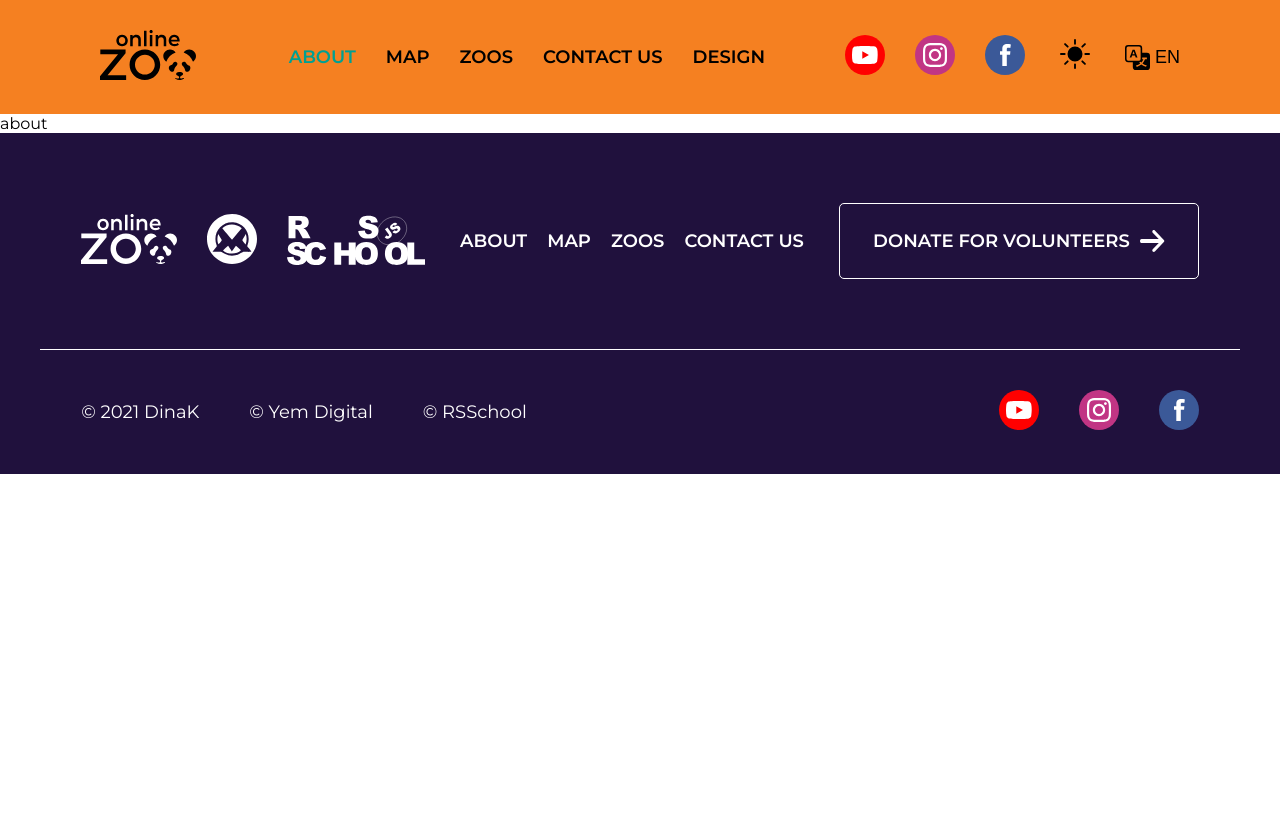
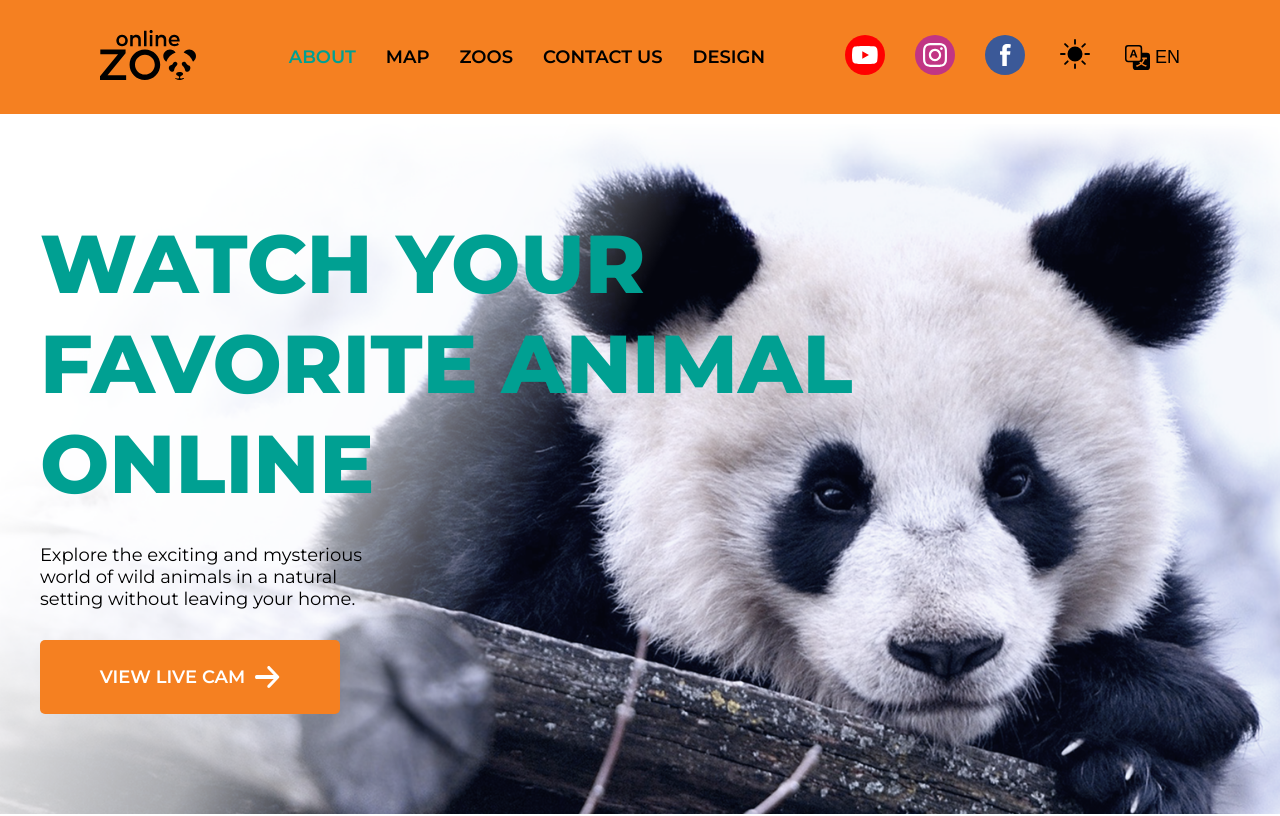
Before and after one commit to Hakimbek/my-online-zoo, a React (Vite) app: page /about in a window 1280 px wide. Shown: the top 816 px of the page. Built offline with nearby package versions, Linux system fonts and the light colour scheme.

Commit message:
feat: add animal section

```diff
--- /dev/null
+++ b/src/components/about/About.module.css
@@ -0,0 +1,115 @@
+.animal > div {
+  padding: 20px 10px 0 10px;
+  display: flex;
+  flex-direction: column;
+  gap: 20px;
+}
+
+.animal h2 {
+  width: 300px;
+  margin: 0;
+  padding: 0;
+  text-transform: uppercase;
+  font-family: MontserratExtraBold, 'sans-serif';
+  font-size: 40px;
+  color: var(--turquoise);
+}
+
+.animal p {
+  width: 300px;
+  margin: 0;
+  padding: 0;
+  font-size: 18px;
+}
+
+.animal button {
+  width: 300px;
+  margin: 0;
+  padding: 11px 0;
+  display: flex;
+  align-items: center;
+  justify-content: center;
+  gap: 10px;
+  text-transform: uppercase;
+  font-family: MontserratSemiBold, 'sans-serif';
+  font-size: 18px;
+  border: none;
+  border-radius: 5px;
+  background-color: var(--orange);
+  color: var(--white);
+  transition: all 0.3s ease-in-out;
+  cursor: pointer;
+}
+
+.animal button:hover {
+  background-color: var(--dark-orange);
+}
+
+.pandaImage {
+  width: 100%;
+  height: 290px;
+  object-fit: cover;
+  object-position: 85% 50%;
+}
+
+@media (min-width: 640px) {
+  .animal > div {
+    position: relative;
+    padding: 50px 20px;
+    z-index: 100;
+  }
+
+  .animal h2 {
+    width: 600px;
+    font-size: 72px;
+  }
+
+  .animal p {
+    width: 340px;
+  }
+
+  .animal button {
+    padding: 26px 0;
+  }
+
+  .pandaImage {
+    height: 390px;
+    position: relative;
+    top: -390px;
+    object-position: 70% 50%;
+  }
+}
+
+@media (min-width: 1200px) {
+  .animal > div {
+    padding: 100px 40px;
+    gap: 30px;
+  }
+
+  .animal h2 {
+    width: 890px;
+    font-size: 82px;
+  }
+
+  .pandaImage {
+    height: 690px;
+    top: -690px;
+  }
+}
+
+@media (min-width: 1920px) {
+  .animal > div {
+    padding: 130px 260px;
+    gap: 50px;
+  }
+
+  .animal p {
+    width: 430px;
+  }
+
+  .pandaImage {
+    height: 790px;
+    top: -790px;
+    object-position: 70% 0;
+  }
+}
--- /dev/null
+++ b/src/components/about/About.tsx
@@ -0,0 +1,9 @@
+import { Animal } from './Animal.tsx';
+
+export const About = () => {
+  return (
+    <section>
+      <Animal />
+    </section>
+  );
+};
--- /dev/null
+++ b/src/components/about/Animal.tsx
@@ -0,0 +1,22 @@
+import { RightArrowIcon } from '../icons';
+import PandaImage from '../../assets/images/panda.png';
+import { useTranslation } from 'react-i18next';
+import styles from './About.module.css';
+
+export const Animal = () => {
+  const { t } = useTranslation();
+
+  return (
+    <div className={styles.animal}>
+      <div>
+        <h2>{t('about.animal.title')}</h2>
+        <p>{t('about.animal.content')}</p>
+        <button>
+          {t('about.animal.button')}
+          <RightArrowIcon />
+        </button>
+      </div>
+      <img className={styles.pandaImage} src={PandaImage} alt="Panda Image" />
+    </div>
+  );
+};
--- a/src/i18n.ts
+++ b/src/i18n.ts
@@ -15,6 +15,14 @@ const resources = {
       common: {
         change_lang: 'EN',
         donate_for_volunteers: 'Donate for volunteers',
+      },
+      about: {
+        animal: {
+          title: 'Watch your favorite animal online',
+          content:
+            'Explore the exciting and mysterious world of wild animals in a natural setting without leaving your home.',
+          button: 'View live cam',
+        },
       },
       zoo: {
         title: 'Find where are the animals live',
@@ -52,6 +60,14 @@ const resources = {
       common: {
         change_lang: 'RU',
         donate_for_volunteers: 'Пожертвовать',
+      },
+      about: {
+        animal: {
+          title: 'Наблюдай животных онлайн',
+          content:
+            'Исследуйте захватывающий и таинственный мир диких животных в их естественной среде, не выходя из дома.',
+          button: 'Смотреть',
+        },
       },
       zoo: {
         title: 'Узнайте, где живут животные',
--- a/src/main.tsx
+++ b/src/main.tsx
@@ -10,6 +10,7 @@ import { RootLayout } from './layouts/RootLayout.tsx';
 import { ThemeProvider } from './context/ThemeContext.tsx';
 import { Contact } from './components/contact/Contact.tsx';
 import { Map } from './components/map/Map.tsx';
+import { About } from './components/about/About.tsx';
 import './index.css';
 
 const router = createBrowserRouter([
@@ -23,7 +24,7 @@ const router = createBrowserRouter([
       },
       {
         path: 'about',
-        element: 'about',
+        element: <About />,
       },
       {
         path: 'map',
```
Also changed, not shown: src/assets/images/panda.png (added).
